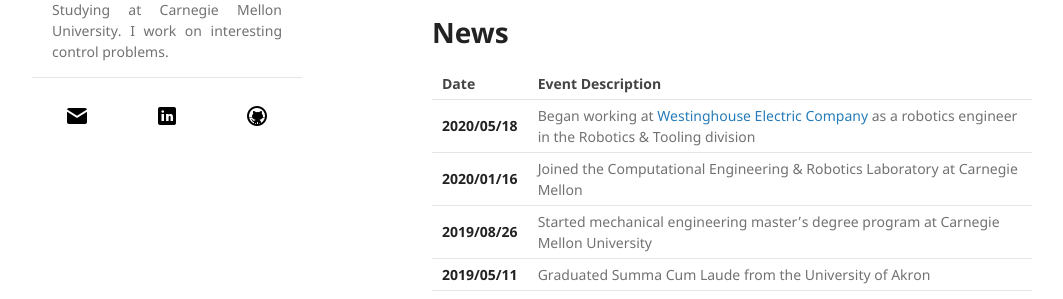
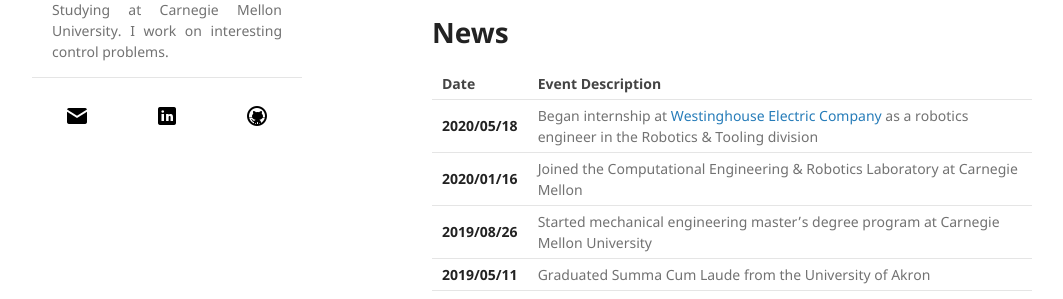
Before and after one commit to LukeSchmitt96/LukeSchmitt96.github.io, a Jekyll site: the page built from index.md, in a window 1280 px wide and 1053 px high. Shown: the part 459-758 px from the top of the window, without its empty margins (108-1171 px from the left). Built offline with Jekyll 4.4.1, drawn with Linux system fonts in a browser that asks for light colours.

Commit message:
Update news.yml

```diff
--- a/_data/news.yml
+++ b/_data/news.yml
@@ -1,6 +1,6 @@
 - event: Start WEC
   desc: >-
-    Began working at <a href="https://www.westinghousenuclear.com/" target="_blank">Westinghouse Electric Company</a> as a robotics engineer in the Robotics & Tooling division
+    Began internship at <a href="https://www.westinghousenuclear.com/" target="_blank">Westinghouse Electric Company</a> as a robotics engineer in the Robotics & Tooling division
   inst: WEC
   date: 2020/05/18
 - event: Start CERLAB
```
